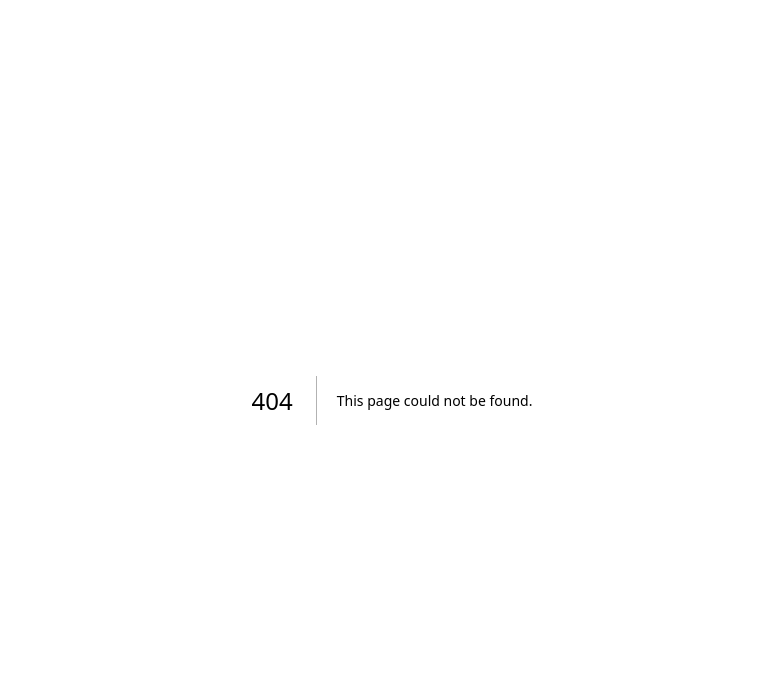
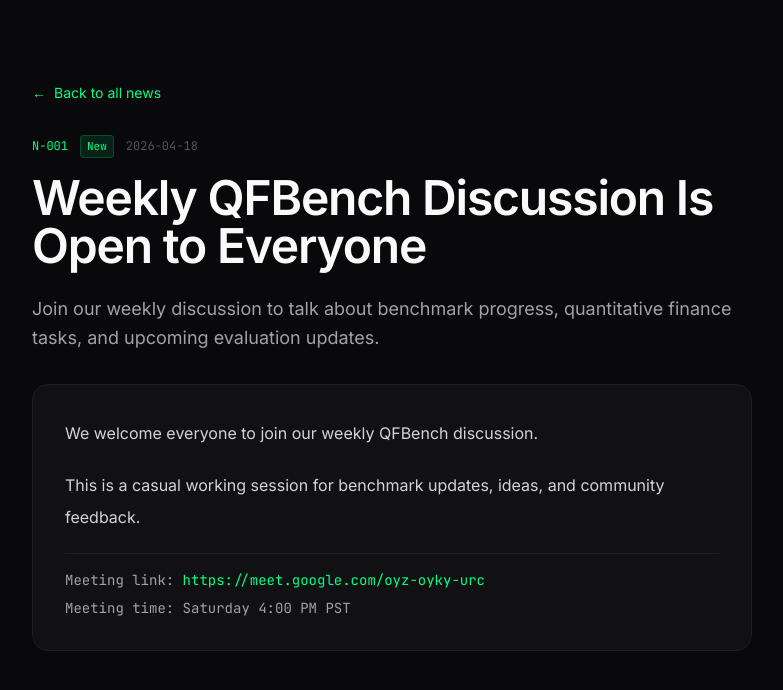
Before and after one commit to when2buy/finbench-website, a Next.js app: page /news/N-001 in a window 1280 px wide. Before the commit this address had no page. Shown: the top 690 px of the page, without its empty margins (248-1031 px from the left). Built offline with nearby package versions, Linux system fonts and the light colour scheme.

Commit message:
feat: add dedicated news pages

```diff
--- /dev/null
+++ b/app/lib/news.ts
@@ -0,0 +1,39 @@
+export type NewsItem = {
+  id: string
+  title: string
+  date: string
+  summary: string
+  body: string[]
+  meetingLink?: string
+  meetingTime?: string
+  status?: string
+}
+
+export const newsItems: NewsItem[] = [
+  {
+    id: 'N-001',
+    title: 'Weekly QFBench Discussion Is Open to Everyone',
+    date: '2026-04-18',
+    summary:
+      'Join our weekly discussion to talk about benchmark progress, quantitative finance tasks, and upcoming evaluation updates.',
+    body: [
+      'We welcome everyone to join our weekly QFBench discussion.',
+      'This is a casual working session for benchmark updates, ideas, and community feedback.',
+    ],
+    meetingLink: 'https://meet.google.com/oyz-oyky-urc',
+    meetingTime: 'Saturday 4:00 PM PST',
+    status: 'New',
+  },
+]
+
+export function getAllNews() {
+  return [...newsItems].sort((a, b) => b.date.localeCompare(a.date))
+}
+
+export function getLatestNews(limit = 3) {
+  return getAllNews().slice(0, limit)
+}
+
+export function getNewsById(id: string) {
+  return newsItems.find((item) => item.id === id)
+}
--- /dev/null
+++ b/app/news/[id]/page.tsx
@@ -0,0 +1,65 @@
+import Link from 'next/link'
+import { notFound } from 'next/navigation'
+import { getAllNews, getNewsById } from '../../lib/news'
+
+export function generateStaticParams() {
+  return getAllNews().map((item) => ({ id: item.id }))
+}
+
+export default async function NewsDetailPage({ params }: { params: Promise<{ id: string }> }) {
+  const { id } = await params
+  const item = getNewsById(id)
+
+  if (!item) notFound()
+
+  return (
+    <main className="min-h-screen bg-[#09090b] text-[#fafafa]">
+      <article className="max-w-3xl mx-auto px-6 py-20">
+        <Link href="/news" className="inline-flex items-center gap-2 text-sm text-[#00ff88] hover:text-white transition-colors duration-200 mb-8">
+          <span aria-hidden="true">←</span>
+          Back to all news
+        </Link>
+
+        <div className="flex flex-wrap items-center gap-3 mb-4">
+          <span className="font-mono text-xs text-[#00ff88]">{item.id}</span>
+          {item.status ? (
+            <span className="font-mono text-[11px] px-1.5 py-0.5 rounded border text-[#00ff88] bg-[#00ff88]/10 border-[#00ff88]/20">
+              {item.status}
+            </span>
+          ) : null}
+          <span className="font-mono text-xs text-[#52525b]">{item.date}</span>
+        </div>
+
+        <h1 className="text-4xl sm:text-5xl font-semibold tracking-tight mb-6">{item.title}</h1>
+        <p className="text-lg text-[#a1a1aa] leading-relaxed mb-8">{item.summary}</p>
+
+        <div className="rounded-2xl border border-[#1e1e24] bg-[#111113] p-6 sm:p-8 space-y-5">
+          {item.body.map((paragraph) => (
+            <p key={paragraph} className="text-base text-[#d4d4d8] leading-8">
+              {paragraph}
+            </p>
+          ))}
+
+          {(item.meetingLink || item.meetingTime) && (
+            <div className="pt-4 border-t border-[#1e1e24] space-y-2">
+              {item.meetingLink ? (
+                <p className="font-mono text-sm text-[#a1a1aa]">
+                  Meeting link:{' '}
+                  <a
+                    href={item.meetingLink}
+                    target="_blank"
+                    rel="noopener noreferrer"
+                    className="text-[#00ff88] hover:underline break-all"
+                  >
+                    {item.meetingLink}
+                  </a>
+                </p>
+              ) : null}
+              {item.meetingTime ? <p className="font-mono text-sm text-[#a1a1aa]">Meeting time: {item.meetingTime}</p> : null}
+            </div>
+          )}
+        </div>
+      </article>
+    </main>
+  )
+}
--- /dev/null
+++ b/app/news/page.tsx
@@ -0,0 +1,48 @@
+import Link from 'next/link'
+import { getAllNews } from '../lib/news'
+
+export default function NewsPage() {
+  const items = getAllNews()
+
+  return (
+    <main className="min-h-screen bg-[#09090b] text-[#fafafa]">
+      <section className="max-w-5xl mx-auto px-6 py-20">
+        <div className="mb-10">
+          <p className="font-mono text-[11px] tracking-[0.24em] uppercase text-[#52525b] mb-4">Newsroom</p>
+          <h1 className="text-4xl sm:text-5xl font-semibold tracking-tight mb-3">QFBench News</h1>
+          <p className="text-base text-[#a1a1aa] max-w-2xl">
+            Product updates, benchmark announcements, and community events.
+          </p>
+        </div>
+
+        <div className="space-y-4">
+          {items.map((item) => (
+            <article
+              key={item.id}
+              className="rounded-2xl border border-[#1e1e24] bg-[#111113] p-6 hover:border-[#3f3f46] transition-colors duration-200"
+            >
+              <div className="flex flex-wrap items-center gap-3 mb-3">
+                <span className="font-mono text-xs text-[#00ff88]">{item.id}</span>
+                {item.status ? (
+                  <span className="font-mono text-[11px] px-1.5 py-0.5 rounded border text-[#00ff88] bg-[#00ff88]/10 border-[#00ff88]/20">
+                    {item.status}
+                  </span>
+                ) : null}
+                <span className="font-mono text-xs text-[#52525b]">{item.date}</span>
+              </div>
+              <h2 className="text-xl font-semibold mb-2">{item.title}</h2>
+              <p className="text-sm text-[#a1a1aa] leading-relaxed mb-4">{item.summary}</p>
+              <Link
+                href={`/news/${item.id}`}
+                className="inline-flex items-center gap-2 text-sm font-medium text-[#00ff88] hover:text-white transition-colors duration-200"
+              >
+                Read update
+                <span aria-hidden="true">→</span>
+              </Link>
+            </article>
+          ))}
+        </div>
+      </section>
+    </main>
+  )
+}
--- a/app/page.tsx
+++ b/app/page.tsx
@@ -1,5 +1,7 @@
 'use client'
+import Link from 'next/link'
 import { useState, useEffect } from 'react'
+import { getLatestNews } from './lib/news'
 
 // Task format diagram: ASCII tree, padded so "#" aligns at column 46
 const _pad = (s: string, comment: string) => s + ' '.repeat(46 - s.length) + comment
@@ -22,20 +24,8 @@
   _pad('    \\-- solve.sh', '# Reference (oracle) solution'),
 ].join('\n')
 
-const newsItems = [
-  {
-    id: 'N-001',
-    title: 'Weekly QFBench Discussion Is Open to Everyone',
-    date: '2026-04-18',
-    summary: 'Join our weekly discussion to talk about benchmark progress, quantitative finance tasks, and upcoming evaluation updates.',
-    body: 'We welcome everyone to join our weekly QFBench discussion. This is a casual working session for benchmark updates, ideas, and community feedback.',
-    meetingLink: 'https://meet.google.com/oyz-oyky-urc',
-    meetingTime: 'Saturday 4:00 PM PST',
-    status: 'New',
-  },
-]
-
 export default function Home() {
+  const latestNews = getLatestNews(3)
   const leaderboard = [
     {
       rank: 1,
@@ -933,11 +923,18 @@
 
         {/* ─── News ─── */}
         <section id="news" className="max-w-5xl mx-auto px-6 py-24">
-          <h2 className="text-2xl font-semibold mb-1 tracking-tight">News</h2>
-          <p className="text-base text-[#a1a1aa] mb-10">Latest updates from the QFBench project</p>
+          <div className="flex items-end justify-between gap-4 mb-10">
+            <div>
+              <h2 className="text-2xl font-semibold mb-1 tracking-tight">Latest News</h2>
+              <p className="text-base text-[#a1a1aa]">Latest updates from the QFBench project</p>
+            </div>
+            <Link href="/news" className="text-sm font-medium text-[#00ff88] hover:text-white transition-colors duration-200">
+              View all news →
+            </Link>
+          </div>
 
           <div className="grid grid-cols-1 gap-4">
-            {newsItems.map((item) => (
+            {latestNews.map((item) => (
               <article
                 key={item.id}
                 className="rounded-xl p-5 border border-[#1e1e24] bg-[#111113] hover:border-[#3f3f46] transition-colors duration-200"
@@ -952,14 +949,22 @@
                 <h3 className="text-lg font-semibold mb-2">{item.title}</h3>
                 <p className="text-sm text-[#a1a1aa] leading-relaxed mb-4">{item.summary}</p>
                 <div className="rounded-lg border border-[#1e1e24] bg-[#0d0d10] p-4 space-y-2 text-sm">
-                  <p className="text-[#d4d4d8]">{item.body}</p>
+                  <p className="text-[#d4d4d8]">{item.body[0]}</p>
+                  {item.meetingLink ? (
                     <p className="font-mono text-[#a1a1aa]">
                       Meeting link:{' '}
                       <a href={item.meetingLink} target="_blank" rel="noopener noreferrer" className="text-[#00ff88] hover:underline break-all">
                         {item.meetingLink}
                       </a>
                     </p>
-                  <p className="font-mono text-[#a1a1aa]">Meeting time: {item.meetingTime}</p>
+                  ) : null}
+                  {item.meetingTime ? <p className="font-mono text-[#a1a1aa]">Meeting time: {item.meetingTime}</p> : null}
+                </div>
+                <div className="mt-4">
+                  <Link href={`/news/${item.id}`} className="inline-flex items-center gap-2 text-sm font-medium text-[#00ff88] hover:text-white transition-colors duration-200">
+                    Read full update
+                    <span aria-hidden="true">→</span>
+                  </Link>
                 </div>
               </article>
             ))}
```
Lines whose indentation alone changed are shown as unchanged.
